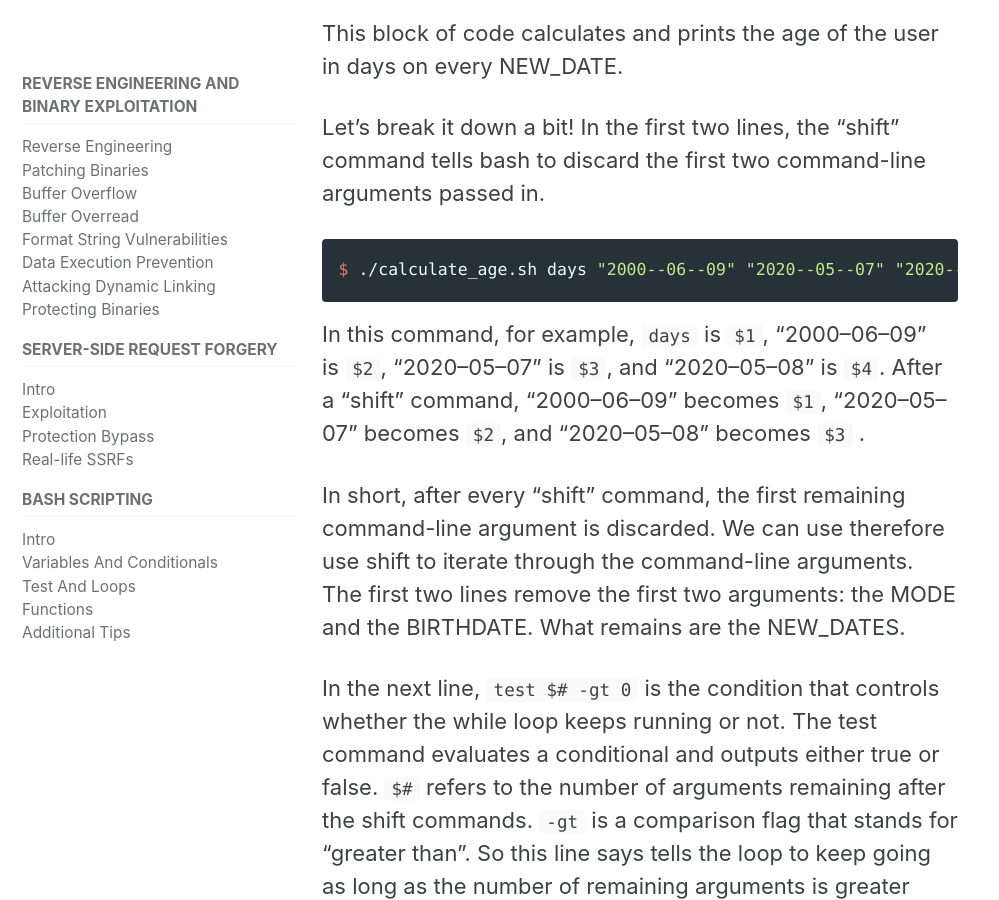
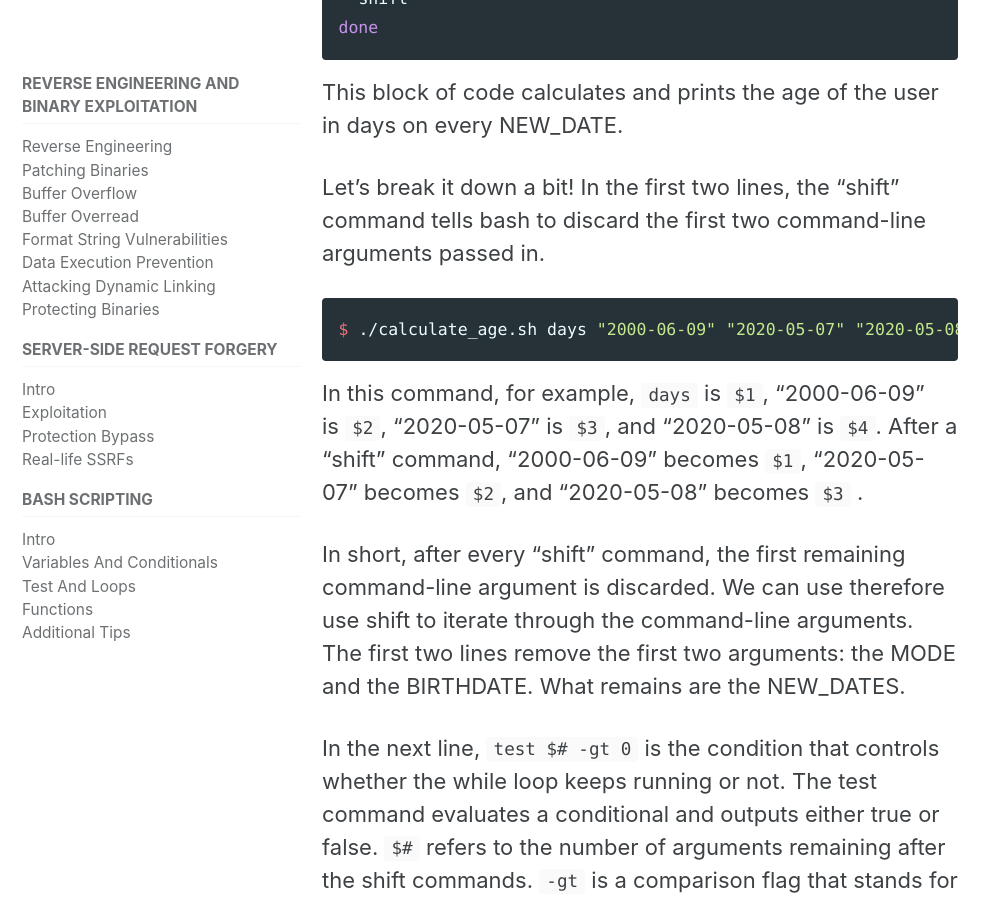
Before and after one commit to vkili/blog, a Jekyll site: the page built from _posts/2020-07-29-bash-tests-loops.md, in a window 1280 px wide and 900 px high, scrolled down 3731 px. Shown: the whole window, without its empty margins (0-999 px from the left). Built offline with Jekyll 4.4.1, drawn with Linux system fonts in a browser that asks for light colours; cached includes are drawn as plain includes; some of the changed text lies outside the part shown.

````diff
--- a/_posts/2020-07-29-bash-tests-loops.md
+++ b/_posts/2020-07-29-bash-tests-loops.md
@@ -55,9 +55,11 @@ We saved the file with the name "calculate_age.sh" and users can calculate their
 Where MODE refers to the unit used to calculate age with. It can be either days, weeks, months, or years. And NEW_DATE is optional. If NEW_DATE is provided, the program will calculate the difference in days between the two dates instead of using the current time. This gives users the ability to calculate how old they were in the past, and how old they will be in the future.
 
 ```bash
-$ ./calculate_age.sh days "2000--06--09" "2020--05--07"
-You are 7272 days old.$./calculate_age.sh weeks "2000-06-09" "2020-05-07"
-You are 1038 weeks old.$ ./calculate_age.sh months "2000-06-09" "2020-05-07"
+$ ./calculate_age.sh days "2000-06-09" "2020-05-07"
+You are 7272 days old.
+$./calculate_age.sh weeks "2000-06-09" "2020-05-07"
+You are 1038 weeks old.
+$ ./calculate_age.sh months "2000-06-09" "2020-05-07"
 You are 242 months old.
 ```
 
@@ -108,10 +110,10 @@ This block of code calculates and prints the age of the user in days on every NE
 Let's break it down a bit! In the first two lines, the "shift" command tells bash to discard the first two command-line arguments passed in.
 
 ```bash
-$ ./calculate_age.sh days "2000--06--09" "2020--05--07" "2020--05--08"
+$ ./calculate_age.sh days "2000-06-09" "2020-05-07" "2020-05-08"
 ```
 
-In this command, for example, `days` is `$1`, "2000--06--09" is `$2`, "2020--05--07" is `$3`, and "2020--05--08" is `$4`. After a "shift" command, "2000--06--09" becomes `$1`, "2020--05--07" becomes `$2`, and "2020--05--08" becomes `$3` .
+In this command, for example, `days` is `$1`, "2000-06-09" is `$2`, "2020-05-07" is `$3`, and "2020-05-08" is `$4`. After a "shift" command, "2000-06-09" becomes `$1`, "2020-05-07" becomes `$2`, and "2020-05-08" becomes `$3` .
 
 In short, after every "shift" command, the first remaining command-line argument is discarded. We can use therefore use shift to iterate through the command-line arguments. The first two lines remove the first two arguments: the MODE and the BIRTHDATE. What remains are the NEW_DATES.
 
````
Also changed, not shown: _posts/2020-07-27-bash-intro.md (+2 -1 lines), _posts/2020-07-28-bash-variables-conditionals.md (+3 -3 lines), _posts/2020-07-30-bash-functions.md (+4 -3 lines), _posts/2020-07-31-bash-tips.md (+8 -7 lines).
